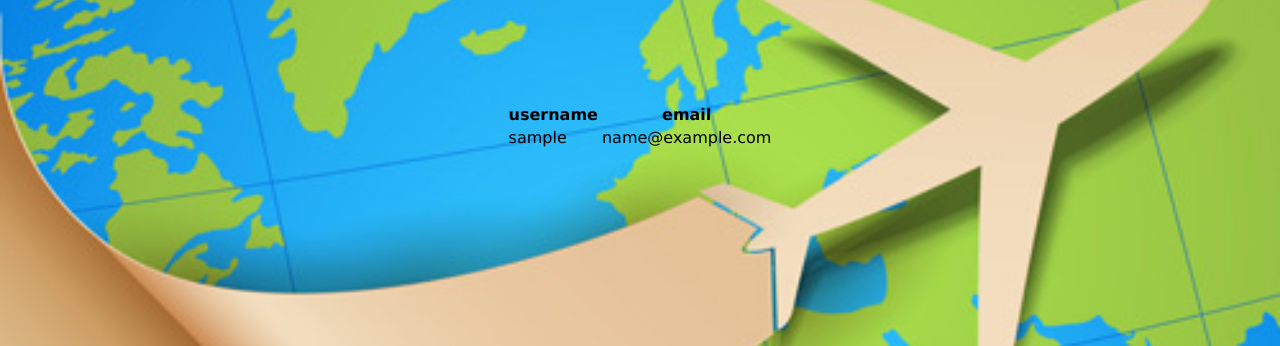
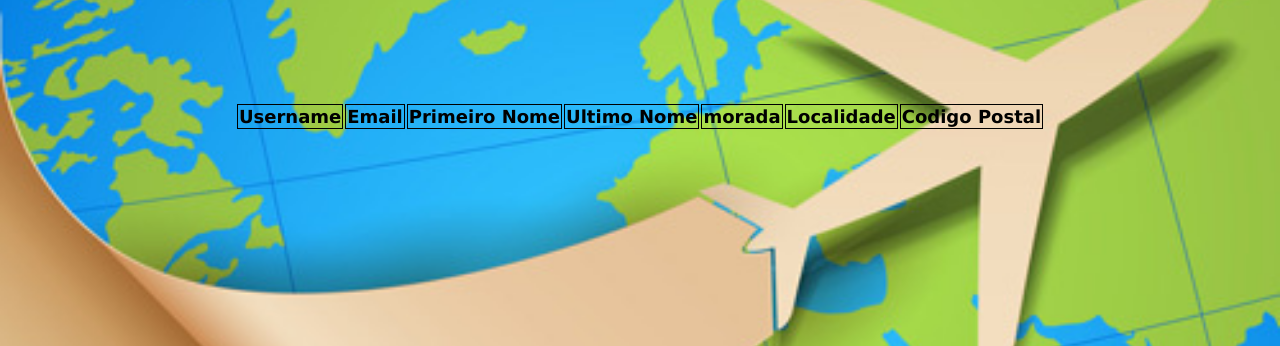
Before and after one commit to jonyroda97/Proj_TI-II, a PHP site: page /info.php in a window 1280 px wide. Shown: the part 74-420 px from the top of the page. Run offline with PHP 8.4, Linux system fonts and the light colour scheme; the visitor is signed in with stand-in values (Sample User, id 1); tables that the repository leaves empty or names only in its code hold one stand-in row (values such as "Sample post").

Commit message:
Info mostra os dados todos do user logado

```diff
--- a/info.php
+++ b/info.php
@@ -1,3 +1,15 @@
+<?php
+   include('resources/server.php');
+   $link = mysqli_connect("localhost", "root", "", "registration");
+
+
+   if($link === false){
+       die("Erro: nao foi possivel conectar a base de dados. " . mysqli_connect_error());
+   }
+   $sql2= "SELECT * FROM dados INNER JOIN users ON dados.cod = users.id AND `username` = '".$_SESSION['username']."' ";
+   $result = mysqli_query($link, $sql2)
+
+  ?>
 <html>
 <head>
 <style>
@@ -98,44 +110,78 @@ body{
           </ul>
       </nav>
     </header>
-    <?php
-    include('resources/server.php');
-    $link = mysqli_connect("localhost", "root", "", "registration");
+    <table align="center">
+  <tr>
 
-    // Check connection
-    if($link === false){
-        die("ERROR: Could not connect. " . mysqli_connect_error());
-    }
+  <td style="border:1px solid black;Font-size:18;Font-Weight:bold">
+  Username
+  </td>
+  <td style="border:1px solid black;Font-size:18;Font-Weight:bold">
+    Email
+  </td>
+  <td style="border:1px solid black;Font-size:18;Font-Weight:bold">
+    Primeiro Nome
+  </td>
+  <td style="border:1px solid black;Font-size:18;Font-Weight:bold">
+  Ultimo Nome
+  </td>
+  <td style="border:1px solid black;Font-size:18;Font-Weight:bold">
+  morada
+  </td>
+  <td style="border:1px solid black;Font-size:18;Font-Weight:bold">
+  Localidade
+  </td>
+  <td style="border:1px solid black;Font-size:18;Font-Weight:bold">
+  Codigo Postal
+  </td>
+  </tr>
+  <?php
+  while($row = mysqli_fetch_array($result))
+  {
+  ?>
+      <tr>
+      <td style="border:1px solid black">
+  <?php
+      echo $row['username'];
+  ?>
+      </td>
+      <td style="border:1px solid black">
+  <?php
+      echo $row['email'];
+  ?>
+      </td>
+      <td style="border:1px solid black">
+  <?php
+      echo $row['prim'];
+  ?>
+      </td>
+      <td style="border:1px solid black">
+  <?php
+      echo $row['ult'];
+  ?>
+      </td>
+      <td style="border:1px solid black">
+  <?php
+      echo $row['morada'];
+  ?>
+      </td>
+      <td style="border:1px solid black">
+  <?php
+      echo $row['local'];
+  ?>
+      </td>
+      <td style="border:1px solid black">
+  <?php
+      echo $row['zip'];
+  ?>
+      </td>
+      </tr>
+  <?php
+  }
+  ?>
+  </table>
 
-    // Attempt select query execution
-    $sql = "SELECT * FROM users WHERE  `username` = '".$_SESSION['username']."' ";
-    if($result = mysqli_query($link, $sql)){
-        if(mysqli_num_rows($result) > 0){
-            echo "<center><table>";
-                echo "<tr>";
 
-                    echo "<th>username</th>";
-                    echo "<th>email</th>";
-                echo "</tr>";
-            while($row = mysqli_fetch_array($result)){
-                echo "<tr>";
-
-                    echo "<td>" . $row['username'] . "</td>";
-                    echo "<td>" . $row['email'] . "</td>";
-                echo "</tr>";
-            }
-            echo "</center></table>";
-            // Free result set
-            mysqli_free_result($result);
-        } else{
-            echo "No records matching your query were found.";
-        }
-    } else{
-        echo "ERROR: Could not able to execute $sql. " . mysqli_error($link);
-    }
-
-    // Close connection
-    mysqli_close($link);
-    ?>
+</body>
 
 </html>
```
